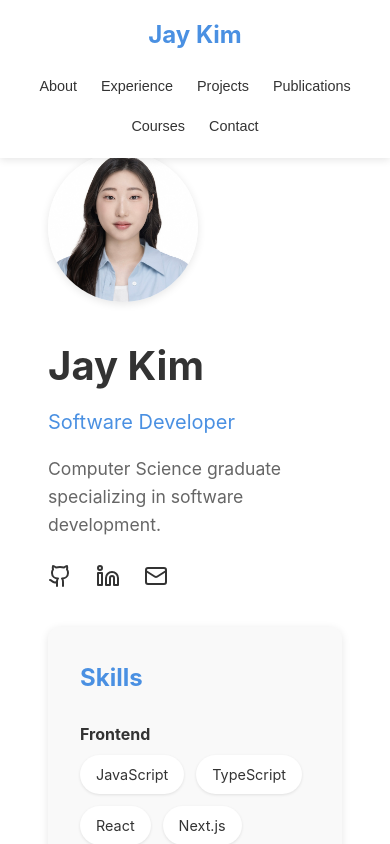
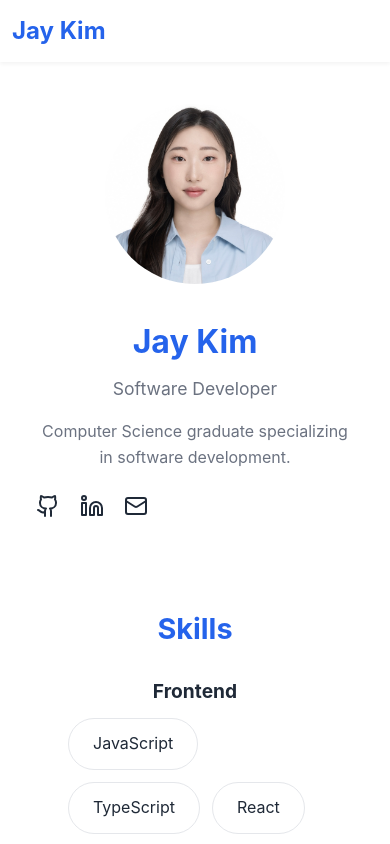
Before and after one commit to yeonkim1213/yeonkim1213.github.io, a React (Create React App) app: page / in a window 390 px wide. Shown: the top 844 px of the page. Built offline with nearby package versions, Linux system fonts and the light colour scheme.

Commit message:
Fix styling

```diff
--- a/src/App.css
+++ b/src/App.css
@@ -1,24 +1,23 @@
 /* Base styles */
 :root {
-  --primary-color: #4a90e2;
-  --text-color: #333;
-  --bg-color: #fff;
-  --secondary-bg: #f9f9f9;
-  --border-color: #e5e5e5;
-  --shadow: 0 2px 8px rgba(0,0,0,0.1);
+  --primary-color: #2563eb;
+  --text-color: #1f2937;
+  --text-light: #6b7280;
+  --border-color: #e5e7eb;
+  --shadow: 0 2px 4px rgba(0, 0, 0, 0.05);
 }
 
 body {
   margin: 0;
-  font-family: 'Inter', sans-serif;
+  font-family: 'Inter', -apple-system, BlinkMacSystemFont, 'Segoe UI', Roboto, sans-serif;
   color: var(--text-color);
   line-height: 1.6;
 }
 
 .container {
-  max-width: 1200px;
+  max-width: 1280px;
   margin: 0 auto;
-  padding: 0 20px;
+  padding: 0 1.5rem;
 }
 
 /* Navigation */
@@ -27,15 +26,15 @@ body {
   top: 0;
   left: 0;
   right: 0;
-  background: var(--bg-color);
+  background: white;
   box-shadow: var(--shadow);
   z-index: 1000;
 }
 
 .nav-inner {
-  max-width: 1200px;
+  max-width: 1280px;
   margin: 0 auto;
-  padding: 1rem 2rem;
+  padding: 0.75rem 1.5rem;
   display: flex;
   justify-content: space-between;
   align-items: center;
@@ -45,11 +44,12 @@ body {
   font-size: 1.5rem;
   font-weight: 700;
   color: var(--primary-color);
+  text-decoration: none;
 }
 
 .nav-links {
   display: flex;
-  gap: 1.5rem;
+  gap: 2rem;
 }
 
 .nav-links button {
@@ -58,8 +58,7 @@ body {
   font-size: 1rem;
   color: var(--text-color);
   cursor: pointer;
-  padding: 0.5rem;
-  transition: color 0.3s;
+  padding: 0.5rem 1rem;
 }
 
 .nav-links button:hover {
@@ -69,53 +68,52 @@ body {
 /* Header */
 .header {
   min-height: 100vh;
-  padding-top: 100px;
-  background: var(--bg-color);
+  padding-top: 80px;
 }
 
 .profile {
   display: grid;
   grid-template-columns: 1fr 1fr;
-  gap: 4rem;
-  padding: 2rem;
-  align-items: start;
+  gap: 3rem;
+  padding: 1.5rem;
+  align-items: center;
 }
 
 .profile-img {
-  width: 250px;
-  height: 250px;
+  width: 280px;
+  height: 280px;
   border-radius: 50%;
   object-fit: cover;
-  margin-bottom: 1.5rem;
-  box-shadow: var(--shadow);
+  margin-bottom: 1rem;
 }
 
 .profile h1 {
   font-size: 2.5rem;
   margin: 0 0 0.5rem;
+  color: var(--primary-color);
 }
 
 .role {
-  font-size: 1.25rem;
-  color: var(--primary-color);
+  font-size: 1.3rem;
+  color: var(--text-light);
   margin: 0 0 1rem;
 }
 
 .desc {
   font-size: 1.1rem;
-  color: #666;
+  color: var(--text-light);
   margin-bottom: 1.5rem;
+  line-height: 1.6;
 }
 
 .social {
   display: flex;
-  gap: 1.5rem;
+  gap: 1.25rem;
   margin-top: 1.5rem;
 }
 
 .social a {
   color: var(--text-color);
-  transition: color 0.3s;
 }
 
 .social a:hover {
@@ -129,20 +127,20 @@ body {
 
 /* Skills */
 .skills {
-  background: var(--secondary-bg);
   padding: 2rem;
-  border-radius: 12px;
-  box-shadow: var(--shadow);
+  margin: 1.5rem 0;
 }
 
 .skills h2 {
   margin: 0 0 1.5rem;
   color: var(--primary-color);
+  font-size: 1.8rem;
 }
 
 .skills h4 {
-  margin: 1rem 0 0.5rem;
+  margin: 1.25rem 0 0.75rem;
   color: var(--text-color);
+  font-size: 1.2rem;
 }
 
 .tags {
@@ -152,33 +150,31 @@ body {
 }
 
 .tags span {
-  background: var(--bg-color);
-  padding: 0.5rem 1rem;
-  border-radius: 20px;
-  font-size: 0.9rem;
-  box-shadow: 0 1px 3px rgba(0,0,0,0.1);
-  transition: transform 0.2s;
+  padding: 0.75rem 1.5rem;
+  border-radius: 30px;
+  font-size: 1rem;
+  border: 1px solid var(--border-color);
 }
 
 .tags span:hover {
-  transform: translateY(-2px);
+  color: var(--primary-color);
+  border-color: var(--primary-color);
 }
 
 /* Experience */
 .experience {
-  padding: 6rem 0;
-  background: var(--secondary-bg);
+  padding: 5rem 0;
 }
 
 .timeline {
   position: relative;
-  max-width: 800px;
+  max-width: 900px;
   margin: 0 auto;
-  padding: 2rem 0;
+  padding: 1.5rem 0;
 }
 
 .timeline-item {
-  margin-bottom: 3rem;
+  margin-bottom: 2.5rem;
   position: relative;
   padding-left: 2rem;
   border-left: 2px solid var(--border-color);
@@ -193,14 +189,11 @@ body {
   height: 14px;
   border-radius: 50%;
   background: var(--primary-color);
-  border: 2px solid var(--bg-color);
+  border: 2px solid white;
 }
 
 .content {
-  background: var(--bg-color);
-  padding: 2rem;
-  border-radius: 12px;
-  box-shadow: var(--shadow);
+  padding: 1.5rem;
 }
 
 .place {
@@ -211,142 +204,254 @@ body {
 }
 
 .duration {
-  color: #666;
-  font-size: 0.9rem;
+  color: var(--text-light);
+  font-size: 0.95rem;
   margin-bottom: 1rem;
 }
 
 /* Projects */
 .projects {
-  padding: 6rem 0;
+  padding: 5rem 0;
 }
 
 .grid {
   display: grid;
-  grid-template-columns: repeat(auto-fit, minmax(300px, 1fr));
-  gap: 2rem;
-  padding: 2rem 0;
+  grid-template-columns: repeat(auto-fit, minmax(380px, 1fr));
+  gap: 1.5rem;
+  padding: 1.5rem 0;
 }
 
 .card {
-  background: var(--bg-color);
-  border-radius: 12px;
-  box-shadow: var(--shadow);
+  border: 1px solid var(--border-color);
+  border-radius: 8px;
   overflow: hidden;
-  transition: transform 0.3s;
+  min-height: 320px;
+  display: flex;
+  flex-direction: column;
 }
 
-.card:hover {
-  transform: translateY(-5px);
+.card-body {
+  padding: 1.25rem;
+  display: flex;
+  flex-direction: column;
+  flex: 1;
+}
+
+.card-body h3 {
+  font-size: 1.2rem;
+  margin-bottom: 0.5rem;
+  color: var(--primary-color);
+}
+
+.card-body p {
+  font-size: 0.95rem;
+  color: var(--text-light);
+  margin-bottom: 0.75rem;
+}
+
+.card .tags {
+  margin-bottom: 1rem;
+}
+
+.card .links {
+  display: flex;
+  justify-content: center;
+  gap: 1.25rem;
+  margin-top: auto;
+  padding-top: 0.75rem;
+}
+
+.card .links a {
+  display: flex;
+  align-items: center;
+  gap: 0.5rem;
+  color: var(--text-color);
+  text-decoration: none;
+  padding: 0.5rem 1.25rem;
+  border: 1px solid var(--border-color);
+  border-radius: 6px;
+  transition: all 0.2s ease;
+  white-space: nowrap;
+}
+
+.card .links a:hover {
+  color: var(--primary-color);
+  border-color: var(--primary-color);
+}
+
+.card .links .icon {
+  width: 18px;
+  height: 18px;
 }
 
 /* Publications */
 .publications {
-  padding: 6rem 0;
-  background: var(--secondary-bg);
+  padding: 5rem 0;
 }
 
 .pub-list {
-  max-width: 800px;
+  max-width: 900px;
   margin: 0 auto;
 }
 
 .pub-item {
-  background: var(--bg-color);
-  padding: 2rem;
-  margin-bottom: 2rem;
-  border-radius: 12px;
-  box-shadow: var(--shadow);
+  padding: 1.5rem;
+  margin-bottom: 1.5rem;
+  border: 1px solid var(--border-color);
+  border-radius: 8px;
+}
+
+.pub-item:hover {
+  border-color: var(--primary-color);
 }
 
 .venue {
   color: var(--primary-color);
   font-weight: 600;
-  font-size: 1.2rem;
-  margin-bottom: 0.5rem;
+  margin-top: 1rem;
 }
 
 /* Courses */
 .courses {
-  padding: 6rem 0;
+  padding: 5rem 0;
 }
 
 .course-section {
-  background: var(--bg-color);
-  padding: 2rem;
-  border-radius: 12px;
-  box-shadow: var(--shadow);
-  transition: transform 0.3s;
+  padding: 1.5rem;
+  margin-bottom: 1.5rem;
+  border: 1px solid var(--border-color);
+  border-radius: 8px;
 }
 
 .course-section:hover {
-  transform: translateY(-5px);
+  border-color: var(--primary-color);
 }
 
 .course-section h3 {
   color: var(--primary-color);
-  margin-bottom: 1.5rem;
-  padding-bottom: 0.5rem;
-  border-bottom: 2px solid var(--border-color);
+  margin-bottom: 0.75rem;
+  font-size: 1.2rem;
 }
 
 /* Contact */
 .contact {
-  padding: 6rem 0;
-  background: var(--secondary-bg);
+  padding: 5rem 0;
+  text-align: center;
+}
+
+.contact h2 {
+  font-size: 2rem;
+  color: var(--primary-color);
+  margin-bottom: 2rem;
+}
+
+.btn-group {
+  display: flex;
+  justify-content: center;
+  gap: 1.5rem;
+  max-width: 800px;
+  margin: 0 auto;
+  flex-wrap: nowrap;
+}
+
+.btn {
+  display: flex;
+  align-items: center;
+  gap: 0.5rem;
+  padding: 0.75rem 1.5rem;
+  font-size: 1rem;
+  color: var(--text-color);
+  text-decoration: none;
+  border: 2px solid var(--border-color);
+  border-radius: 8px;
+  transition: all 0.2s ease;
+  min-width: 160px;
+  justify-content: center;
+  white-space: nowrap;
+}
+
+.btn:hover {
+  border-color: var(--primary-color);
+  color: var(--primary-color);
+  transform: translateY(-2px);
+}
+
+.btn .icon {
+  width: 24px;
+  height: 24px;
+}
+
+@media (max-width: 768px) {
+  .profile {
+    grid-template-columns: 1fr;
+    text-align: center;
+    gap: 1.5rem;
+  }
+
+  .nav-inner {
+    padding: 0.75rem;
+  }
+
+  .nav-links {
+    gap: 0.75rem;
+  }
+
+  .profile-img {
+    width: 220px;
+    height: 220px;
+    margin: 0 auto 1.5rem;
+  }
+
+  .header {
+    padding-top: 80px;
+  }
+
+  .container {
+    padding: 0 1rem;
+  }
+
+  .btn-group {
+    flex-direction: column;
+    gap: 1rem;
+  }
+
+  .btn {
+    width: 100%;
+    max-width: 280px;
+  }
+}
+
+@media (max-width: 480px) {
+  .container {
+    padding: 0 0.75rem;
+  }
+
+  .profile-img {
+    width: 180px;
+    height: 180px;
+  }
+
+  .nav-links {
+    display: none;
+  }
+
+  .profile h1 {
+    font-size: 2rem;
+  }
+
+  .role {
+    font-size: 1.1rem;
+  }
+
+  .desc {
+    font-size: 1rem;
+  }
 }
 
 /* Footer */
 .footer {
   text-align: center;
-  padding: 3rem;
-  background: var(--bg-color);
+  padding: 2rem 0;
+  color: var(--text-light);
   border-top: 1px solid var(--border-color);
 }
-
-/* Responsive Design */
-@media (max-width: 768px) {
-  .profile {
-    grid-template-columns: 1fr;
-    gap: 2rem;
-  }
-
-  .nav-inner {
-    flex-direction: column;
-    gap: 1rem;
-    padding: 1rem;
-  }
-
-  .nav-links {
-    flex-wrap: wrap;
-    justify-content: center;
-  }
-
-  .profile-img {
-    width: 200px;
-    height: 200px;
-  }
-
-  .header {
-    padding-top: 120px;
-  }
-}
-
-@media (max-width: 480px) {
-  .container {
-    padding: 0 1rem;
-  }
-
-  .profile-img {
-    width: 150px;
-    height: 150px;
-  }
-
-  .nav-links {
-    gap: 0.5rem;
-  }
-
-  .nav-links button {
-    font-size: 0.9rem;
-  }
-}
```
